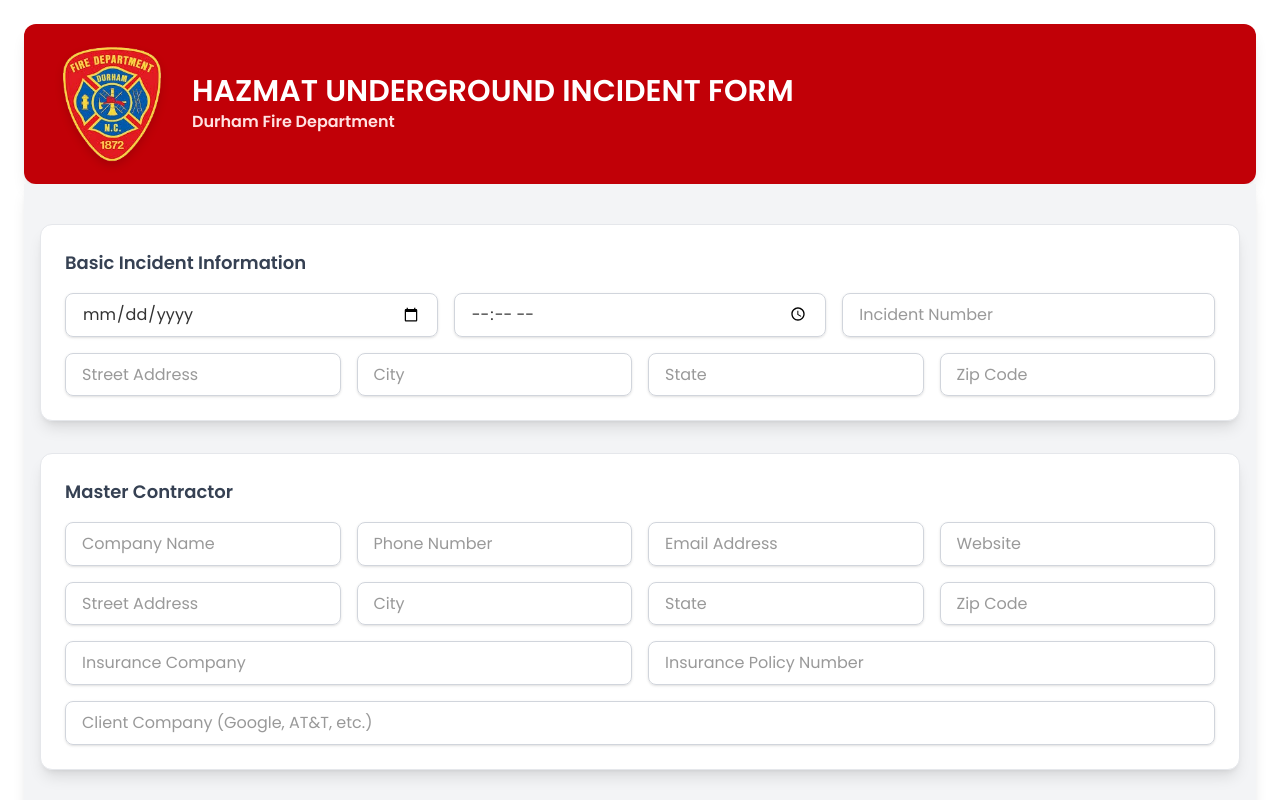
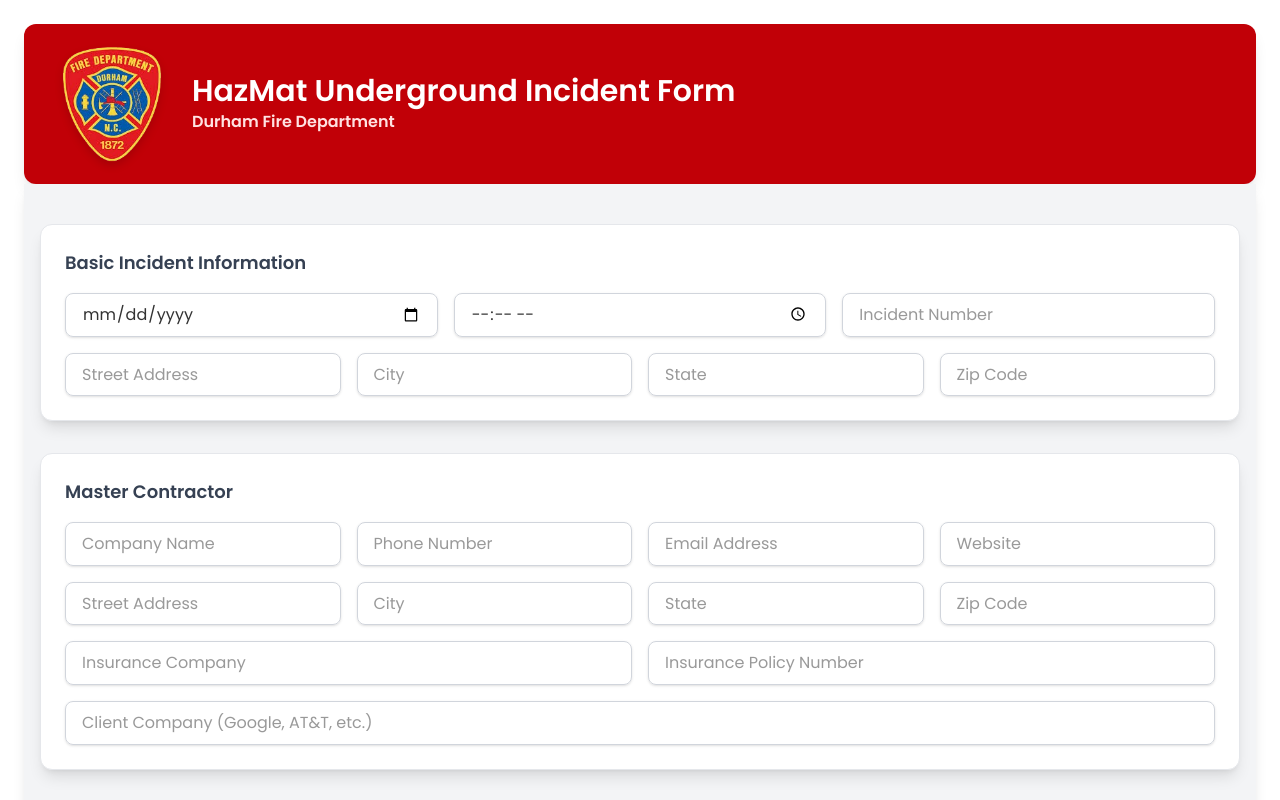
Before and after one commit to akunna1/Hazmat-Underground-Form, a Next.js app: page / in a window 1280 px wide. Shown: the top 800 px of the page. Built offline with nearby package versions, Linux system fonts and the light colour scheme.

Commit message:
Removed uppercase from title

```diff
--- a/app/components/Header.tsx
+++ b/app/components/Header.tsx
@@ -13,7 +13,7 @@
         />
 
         <div>
-          <h1 className="text-3xl font-bold uppercase">
+          <h1 className="text-3xl font-bold">
             HazMat Underground Incident Form
           </h1>
 
```
